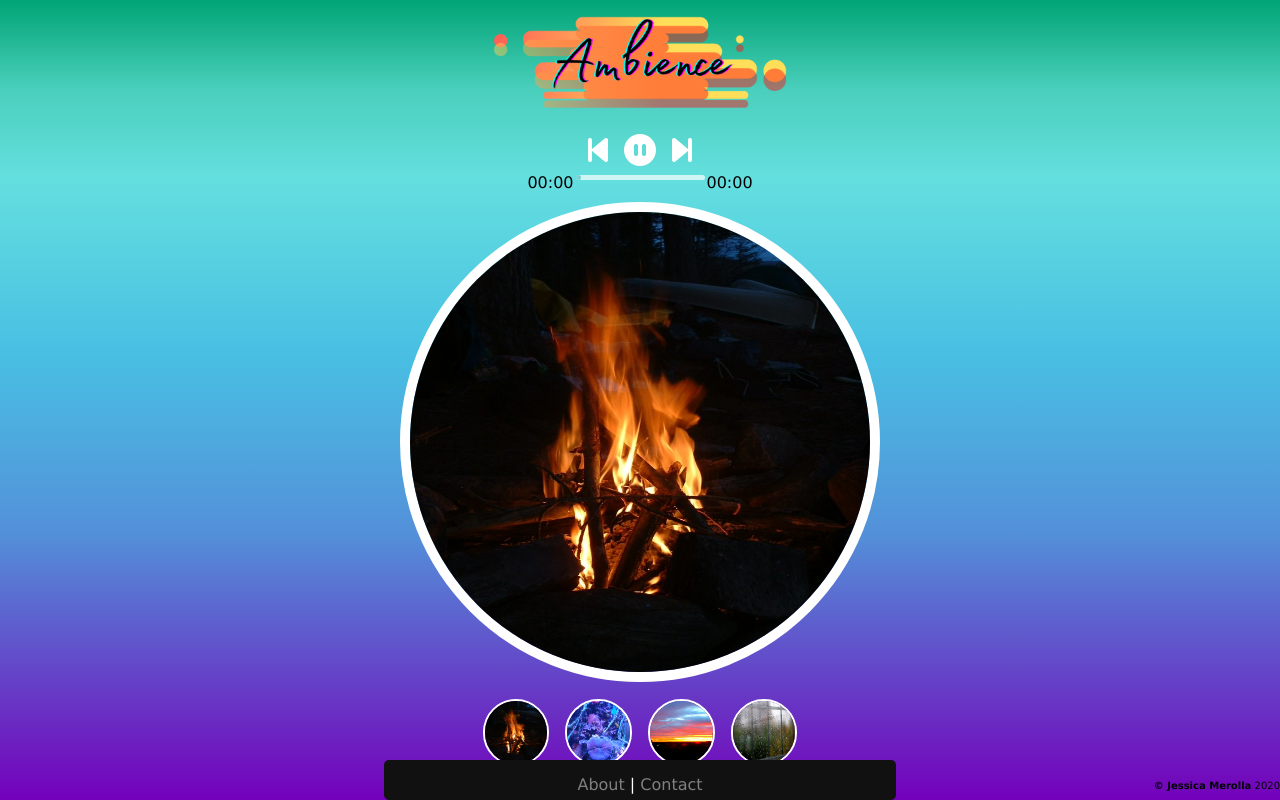
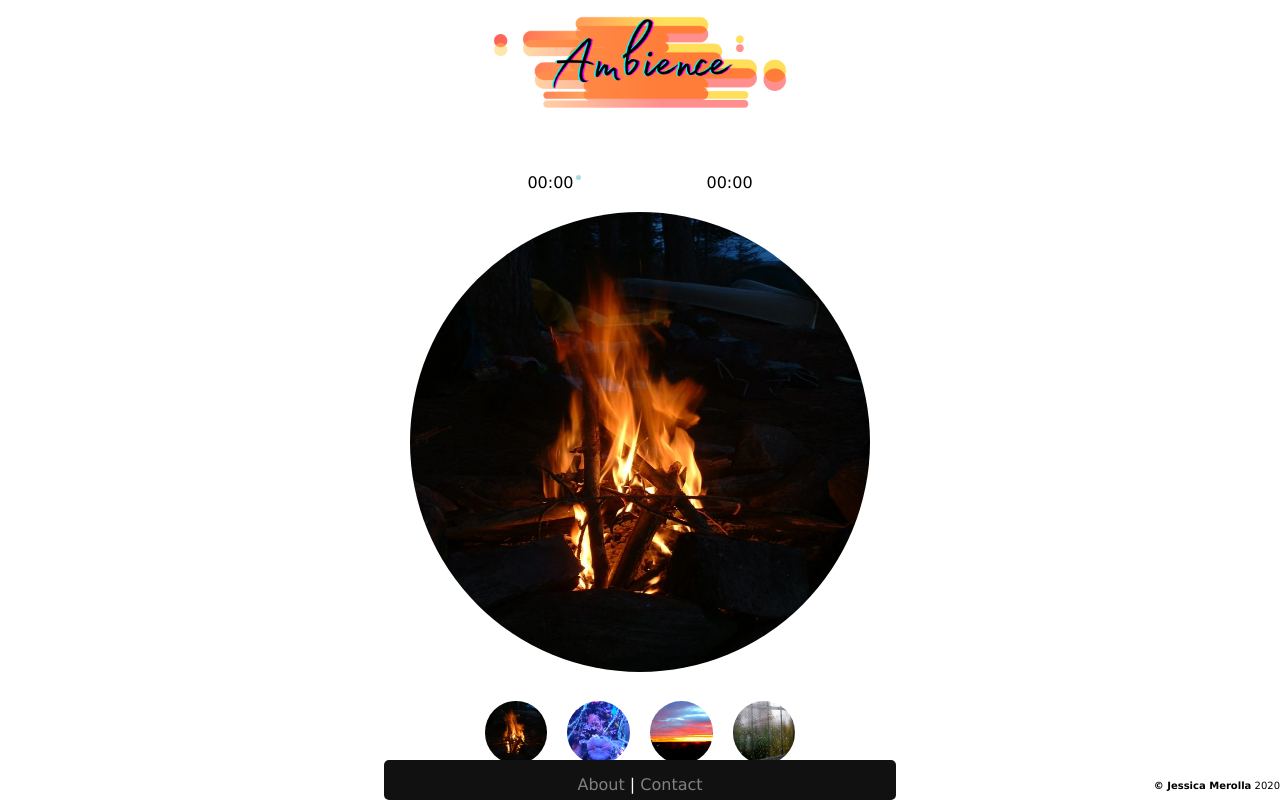
Before and after one commit to jmerolla/ambience, a plain HTML site: page index.html in a window 1280 px wide. Both pictures are taken after a click on the button 516 px from the left and 733 px from the top of the page. Drawn offline with Linux system fonts and the light colour scheme.

Commit message:
updated style rules to have individual classes for theme bg colors Implemented:rain and underwater gradients added code to amb.js to switch the gradients while keeping animations

```diff
--- a/css/amb.css
+++ b/css/amb.css
@@ -24,11 +24,23 @@ body {
 
 }
 
-#grad {
+.waterGrad {
     height:500%;
     background: linear-gradient(0deg, #7400bb, #6930c3, #5e60ce, #5390d9, #4ea8de, #48bfe3, #56cfe1, #64dfdf, #4acfbc, #00a475);
     background-size: 2000% 2000%;
 
+
+}
+
+.rainGrad {
+    height:500%;
+    background: linear-gradient(0deg, #797D62, #9B9B7A, #D9AE94, #F1DCA7, #FFCB69, #D08C60, #997B66, #585123, #723D46, #472D30);
+    background-size: 2000% 2000%;
+
+
+}
+
+.bgAnimation{
     -webkit-animation: BGAnimation 10s ease infinite;
     -moz-animation: BGAnimation 41s ease infinite;
     animation: BGAnimation 41s ease infinite;
--- a/index.html
+++ b/index.html
@@ -8,7 +8,7 @@
     <link rel="stylesheet" type="text/css" href="css/amb.css">
 
 </head>
-<body id="grad">
+<body id="bgColor" class="waterGrad bgAnimation">
     <div class="mainContent">
         <header>
             <div id="logo" class="logoDisplay">
--- a/js/amb.js
+++ b/js/amb.js
@@ -134,6 +134,7 @@ loadTrack(trackIndex);
 function changeTheme(themeID){
   console.log(themeID);
   var logoId=0;
+  document.getElementById("bgColor").removeAttribute('class');
   if(themeID == "fireButton"){
     logoId =1;
 
@@ -143,11 +144,16 @@ function changeTheme(themeID){
     logoId=3;
   }else{
     logoId=0;
+
+    document.getElementById("bgColor").classList.add("rainGrad");
+
   }
   document.getElementById("logo").innerHTML = logoList[logoId].logoTag;
   document.getElementById("imgDisplay").innerHTML = trackList[logoId].imgTag;
-  document.getElementById('grad').style.background = logoList[logoId].bgStyle;
+  document.getElementById("bgColor").classList.add("bgAnimation");
   pauseTrack();
   curr_track.src = trackList[logoId].path;
   playTrack();
+
+
 }
```
